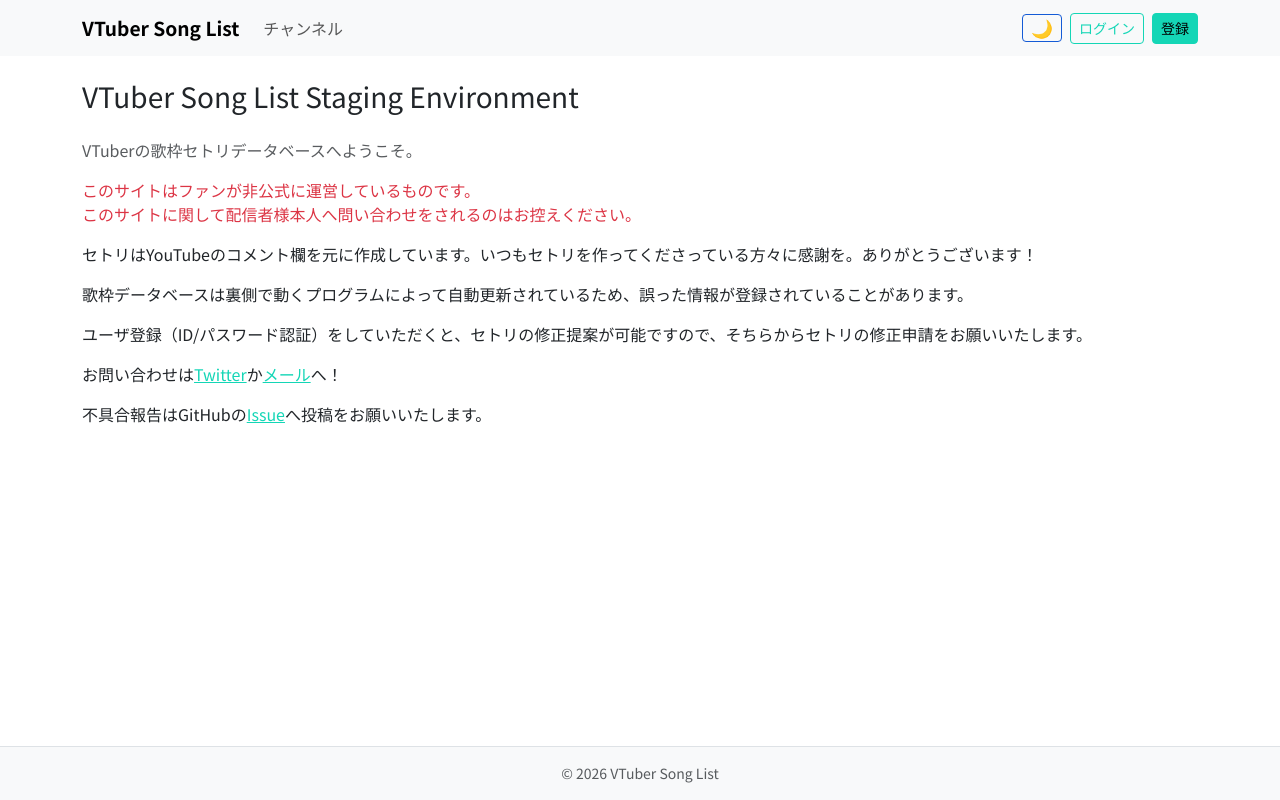
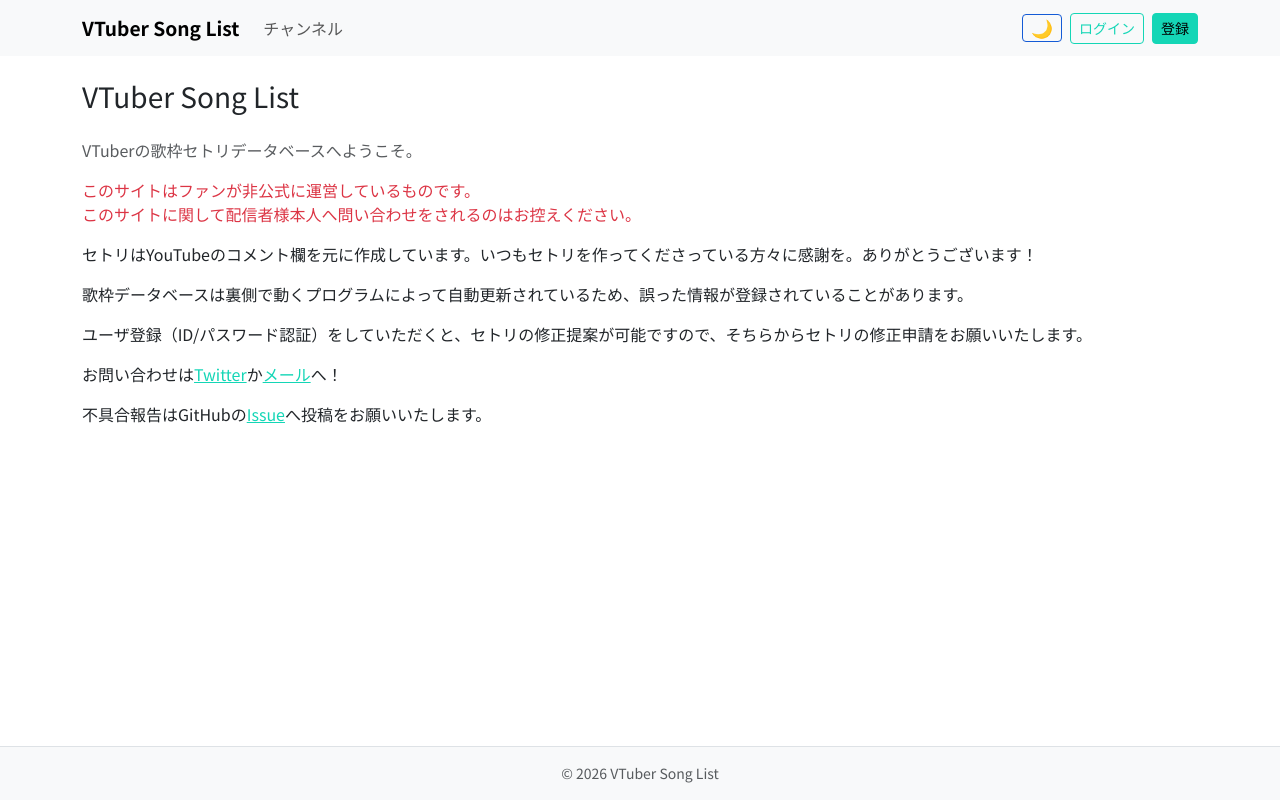
Before and after one commit to septum128/vtuber-song-list, a Next.js app in the folder frontend/: page / in a window 1280 px wide. Built offline with nearby package versions, Linux system fonts and the light colour scheme.

Commit message:
ステージング環境でのみ「Staging Environment」を表示する

```diff
--- a/frontend/src/pages/index.tsx
+++ b/frontend/src/pages/index.tsx
@@ -5,7 +5,10 @@ export default function Home() {
   return (
     <DefaultLayout>
       <Head />
-      <h1 className="h3 mb-4">VTuber Song List Staging Environment</h1>
+      <h1 className="h3 mb-4">VTuber Song List</h1>
+      {process.env.NEXT_PUBLIC_APP_ENV === "staging" && (
+        <h2>Staging Environment</h2>
+      )}
       <p className="text-body-secondary">
         VTuberの歌枠セトリデータベースへようこそ。
       </p>
```
Also changed, not shown: 2 other files (tests, documents, lock files or other folders).
